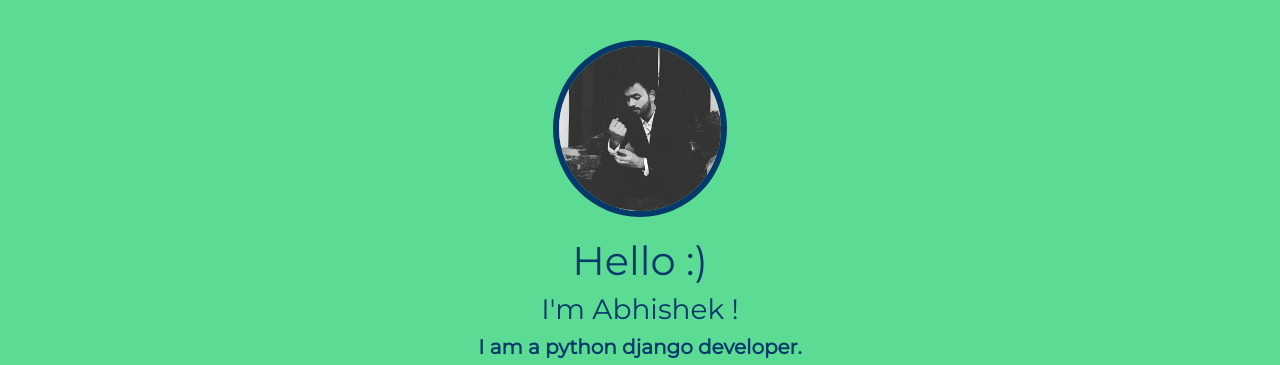
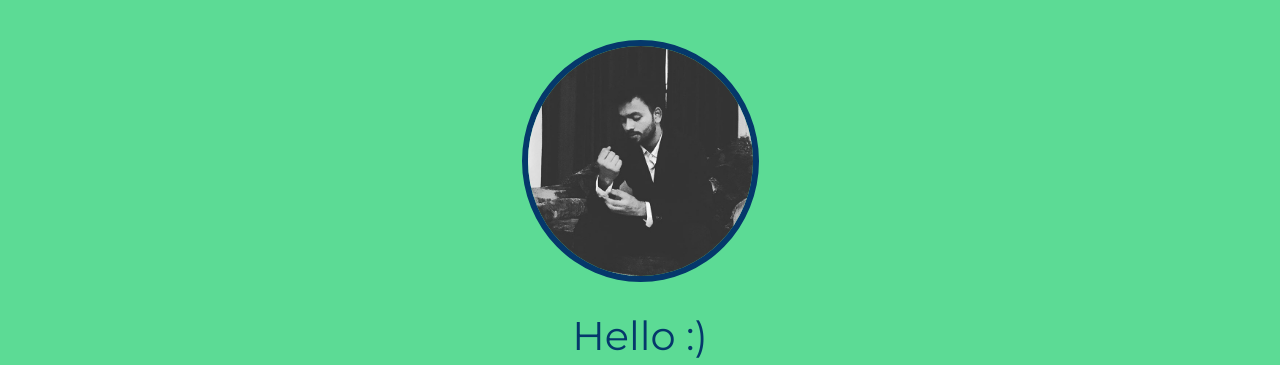
Before and after one commit to don-quixotee/portfolio-frontend, a plain HTML site: page index.html in a window 1280 px wide. Shown: the top 365 px of the page. Drawn offline with nearby package versions, Linux system fonts and the light colour scheme.

Commit message:
adjusted css

```diff
--- a/main.css
+++ b/main.css
@@ -15,6 +15,7 @@ body {
   margin-left: auto;
   padding: 40px 35px 20px 35px;
   text-align: center;
+
 }
 
 .header {
@@ -30,8 +31,8 @@ body {
 		border-radius: 100%;
 
 		border: 6px #05386b solid;
-		width:22%;
-		margin-bottom: 20px;
+		width:30%;
+		margin-bottom: 30px;
 	}
 .port:hover{
 	border: 9px #05386b solid;
```
